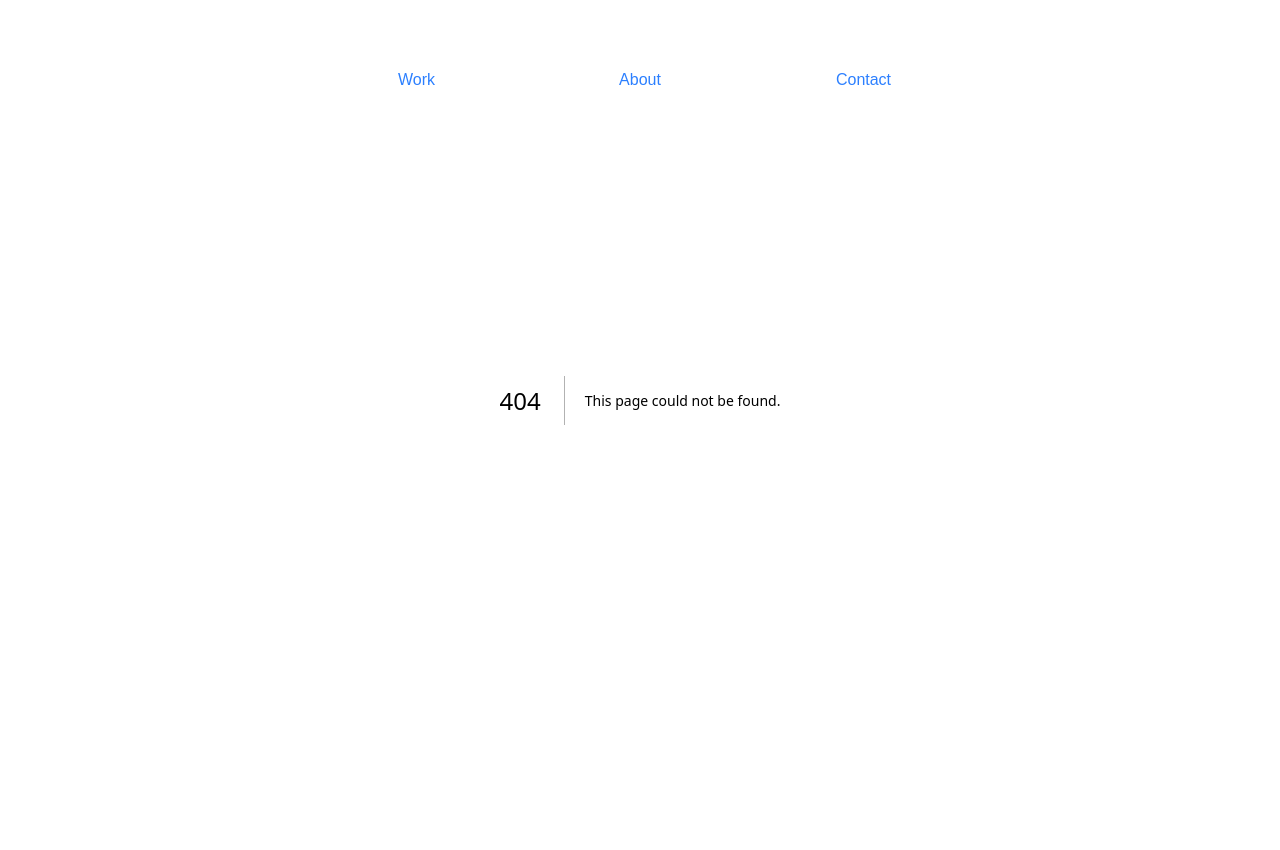
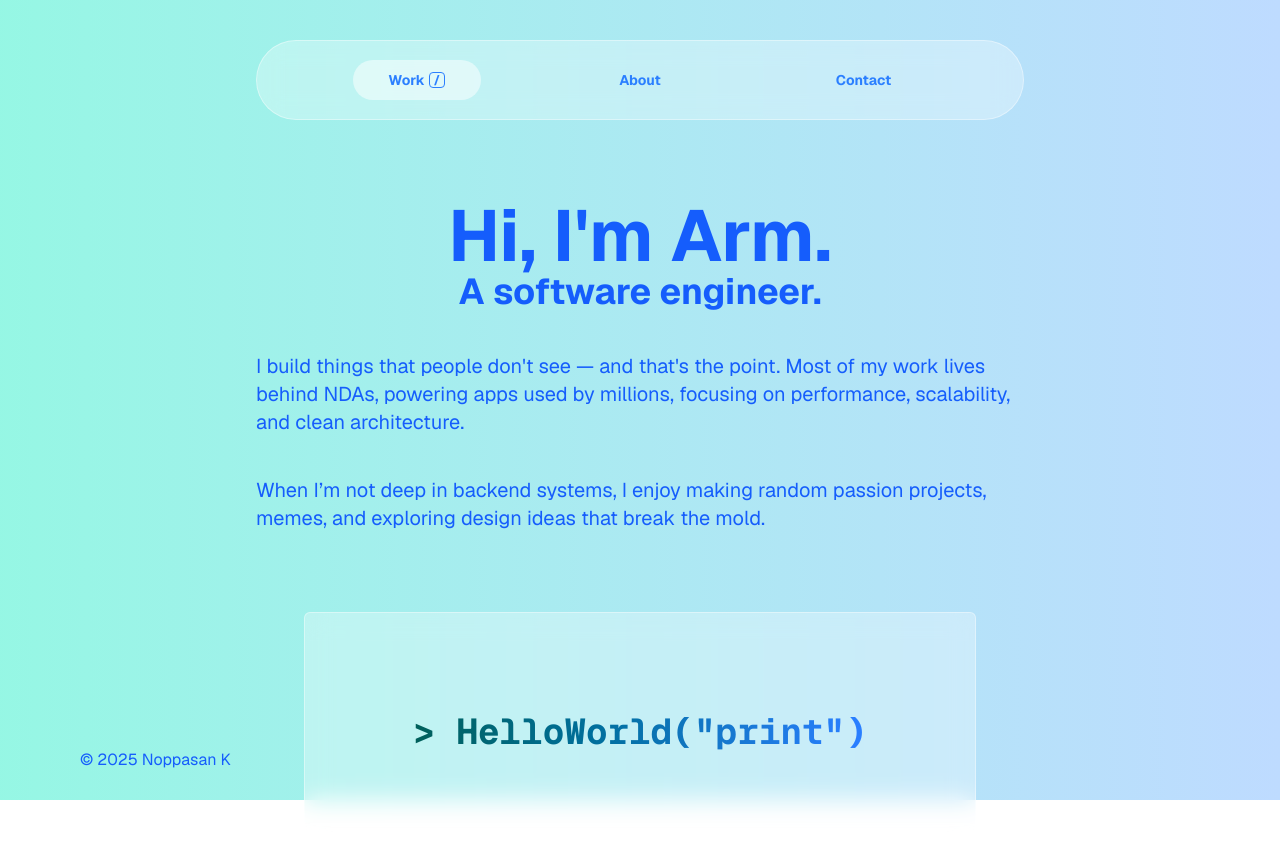
Before and after one commit to NopksForge/resume-noppasan-k, a Next.js app: page /work in a window 1280 px wide. Before the commit this address had no page. Before the commit the page ends 800 px from the top, so only its background shows below. Built offline with nearby package versions, Linux system fonts and the light colour scheme.

Commit message:
✨ implement work page

```diff
--- a/src/app/about/page.tsx
+++ b/src/app/about/page.tsx
@@ -4,7 +4,7 @@ import Footer from "../components/Footer";
 
 export default function About() {
   return (
-    <div className="flex flex-col items-center w-full h-full font-sans bg-gradient-to-tl from-blue-200 to-blue-50">
+    <div className="flex flex-col items-center w-full h-full font-sans bg-gradient-to-l from-blue-200 to-purple-200">
       <h1 className="text-7xl font-bold text-blue-700 mt-50">Hello World.</h1>
 
       <div className="flex flex-row gap-20 justify-center items-center mt-20 w-4xl">
--- /dev/null
+++ b/src/app/components/HelloWorld.tsx
@@ -0,0 +1,35 @@
+'use client'
+
+import Image from "next/image";
+import { useState, useEffect } from "react";
+
+export default function HelloWorld() {
+  const [isClicked, setIsClicked] = useState(false);
+
+  useEffect(() => {
+    if (isClicked) {
+      const timer = setTimeout(() => {
+        setIsClicked(false);
+      }, 2000);
+
+      return () => clearTimeout(timer);
+    }
+  }, [isClicked]);
+
+  return (
+    <div
+      className="flex flex-row justify-center items-center h-60 rounded-md border backdrop-blur-md bg-white/30 border-white/40 w-2xl group hover:shadow-2xl hover:shadow-black/10"
+      onClick={() => setIsClicked(true)}
+    >
+      <div className={`flex absolute top-0 left-5 flex-row justify-center items-center opacity-0 transition-all duration-700 -center ${isClicked ? '':'group-hover:-top-8 group-hover:opacity-100'}`}>
+        <Image src="/terminal.svg" alt="terminal" width={60} height={60} />
+        <span className="ml-2 text-5xl font-bold text-white"></span>
+      </div>
+      <h1 className="text-4xl font-bold text-blue-600 transition-all duration-700 ease-in-out group-hover:text-5xl group-hover:opacity-50">
+        <span className={`inline-block text-transparent bg-clip-text font-mono ${isClicked ? 'bg-gradient-to-r from-red-800 to-red-500 scale-110 -translate-y-1' : 'bg-gradient-to-r from-teal-800 to-blue-500 scale-100'} transition-all duration-700`}>
+          {isClicked ? "> print" : "> HelloWorld(\"print\")"}
+        </span>
+      </h1>
+    </div>
+  );
+}
--- a/src/app/components/navbar/NavBar.tsx
+++ b/src/app/components/navbar/NavBar.tsx
@@ -8,7 +8,7 @@ export default function Navbar() {
 
     return (
         <div className="flex items-center justify-evenly rounded-full h-20 w-3xl bg-white/30 backdrop-blur-md border border-white/40">
-            <NavButton text="Work" href="/work" isSelected={pathname === '/work'} />
+            <NavButton text="Work " href="/work" isSelected={pathname === '/work'} isWork={true} />
             <NavButton text="About" href="/about" isSelected={pathname === '/about'} />
             <NavButton text="Contact" href="/contact" isSelected={pathname === '/contact'} />
         </div>
--- a/src/app/components/navbar/NavButton.tsx
+++ b/src/app/components/navbar/NavButton.tsx
@@ -4,14 +4,18 @@ interface NavButtonProps {
     text: string;
     href: string;
     isSelected: boolean;
+    isWork?: boolean;
 }
 
-export default function NavButton({ text, href, isSelected   }: NavButtonProps) {
+export default function NavButton({ text, href, isSelected, isWork = false }: NavButtonProps) {
     return (
-        <button className={`rounded-full h-10 w-32 text-blue-500  ${isSelected ? 'bg-white/50' : ''}`}
+        <button className={`rounded-full h-10 w-32 text-blue-500 text-sm font-bold font-sans flex flex-row items-center justify-center ${isSelected ? 'bg-white/50' : ''}`}
             onClick={() => redirect(href)}
         >
             {text}
+            {isWork && (
+                <div className="ml-1 border-1 border-blue-500 w-4 h-4 rounded-sm flex items-center justify-center text-xs font-bold"> / </div>
+            )}
         </button>
     );
 }
--- a/src/app/page.tsx
+++ b/src/app/page.tsx
@@ -1,5 +1,5 @@
 import { redirect } from 'next/navigation'
 
 export default function Home() {
-  redirect('/about');
+  redirect('/work');
 }
--- /dev/null
+++ b/src/app/work/page.tsx
@@ -0,0 +1,29 @@
+import Footer from "../components/Footer";
+import HelloWorld from "../components/HelloWorld";
+
+export default function Work() {
+  return (
+    <div className="flex flex-col items-center w-full h-screen font-sans bg-gradient-to-r from-teal-200 to-blue-200">
+      <div className="flex flex-col justify-center items-center text-blue-600 w-3xl mt-50">
+        <h1 className="text-7xl font-bold">Hi, I'm Arm.</h1>
+        <h2 className="text-4xl font-bold">A software engineer.</h2>
+        <p className="mt-10 text-xl">
+          I build things that people don't see — and that's the point. Most of
+          my work lives behind NDAs, powering apps used by millions, focusing on
+          performance, scalability, and clean architecture.
+        </p>
+        <p className="mt-10 text-xl">
+          When I’m not deep in backend systems, I enjoy making random passion
+          projects, memes, and exploring design ideas that break the mold.
+        </p>
+      </div>
+
+      <div className="mt-20">
+        <HelloWorld />
+      </div>
+      <div className="absolute bottom-0 justify-center items-center mt-20 w-full h-20">
+        <Footer />
+      </div>
+    </div>
+  );
+}
```
Also changed, not shown: public/terminal.svg (added).
